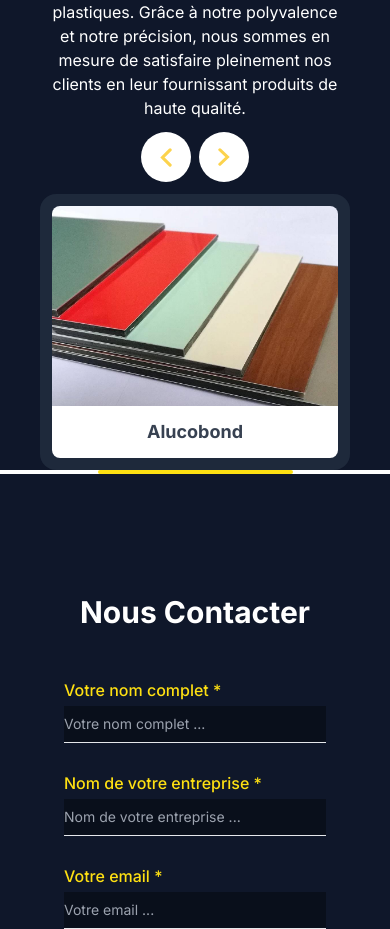
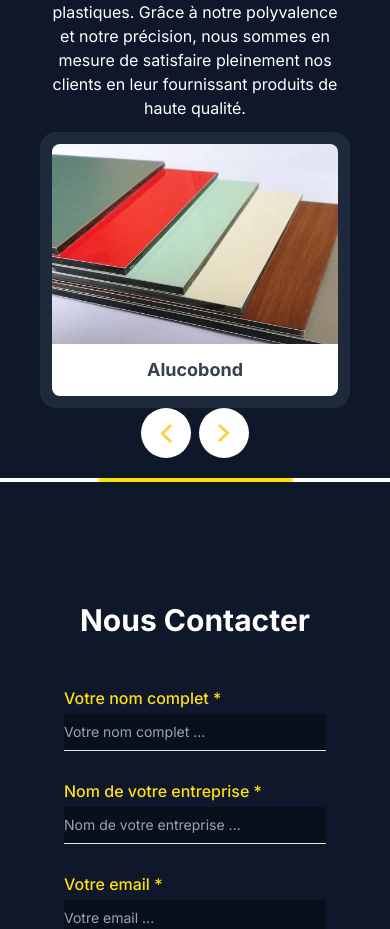
Before and after one commit to Anass-gouzgar/california-pub, a Next.js app: page / in a window 390 px wide. Shown: the part 5525-6454 px from the top of the page. Built offline with nearby package versions, Linux system fonts and the light colour scheme.

Commit message:
updated responsive design

```diff
--- a/modules/home_page/Raw_Materials/index.jsx
+++ b/modules/home_page/Raw_Materials/index.jsx
@@ -119,8 +119,8 @@
             sommes en mesure de satisfaire pleinement nos clients en leur
             fournissant produits de haute qualité.
           </p>
-          {/* nav buttons */}
-          <div className="bg-yellow-300l flex gap-2 mx-auto md:mx-0 ">
+          {/* nav buttons for desktop */}
+          <div className="hidden md:flex  gap-2 mx-auto md:mx-0 ">
             <button
               data-aos="flip-left"
               data-aos-easing="ease-out-cubic"
@@ -195,6 +195,33 @@
             ))}
           </Swiper>
         </div>
+                  {/* nav buttons for mobile */}
+          <div className=" lg:hidden flex gap-2 mx-auto md:mx-0 mb-5">
+            <button
+              data-aos="flip-left"
+              data-aos-easing="ease-out-cubic"
+              data-aos-duration="2000"
+              onClick={() => swiper.slidePrev()}
+              type="button"
+              className=" min-w-[50px] min-h-[50px] size-[50px] bg-white flex justify-center items-center rounded-full hover:opacity-90  hover:scale-110 "
+            >
+              <Image
+                src={chevronIcon}
+                className={`w-3 scale-x-[-1]`}
+                alt="chevron"
+              />
+            </button>
+            <button
+              data-aos="flip-right"
+              data-aos-easing="ease-out-cubic"
+              data-aos-duration="2000"
+              onClick={() => swiper.slideNext()}
+              type="button"
+              className=" min-w-[50px] min-h-[50px] size-[50px] bg-white flex justify-center items-center rounded-full hover:opacity-90 hover:scale-110"
+            >
+              <Image src={chevronIcon} className={`w-3`} alt="chevron" />
+            </button>
+          </div>
       </div>
     </div>
   );
```
